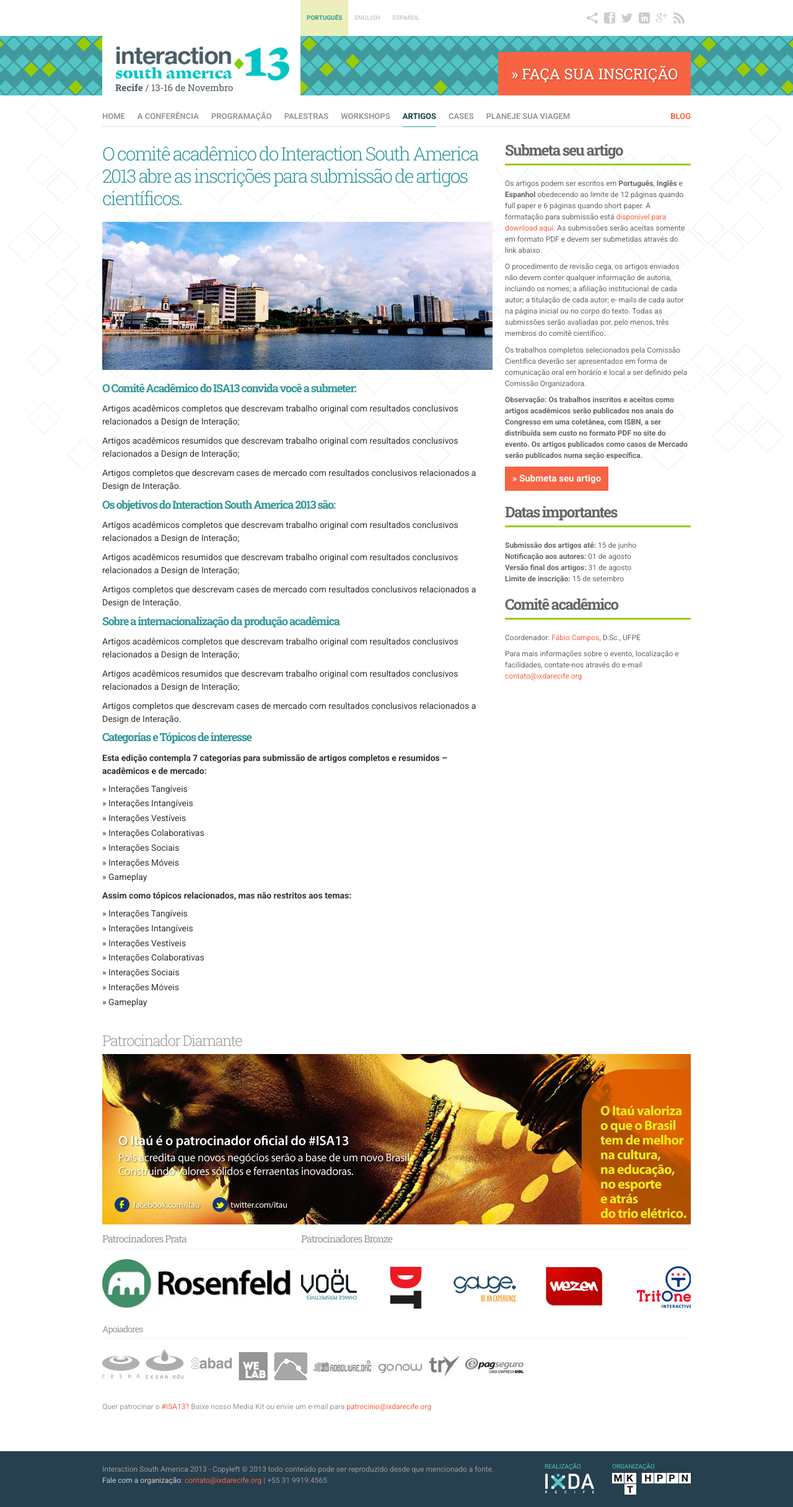
After one commit to ramonvictor/isa2013, a PHP site: page /artigo.html in a window 1280 px wide. The commit adds this page. Shown: the whole page at 62% size. Run offline with PHP 8.4, Linux system fonts and the light colour scheme; some libraries are stand-ins or nearby versions.

Commit message:
frontend: call for articles page

```diff
--- /dev/null
+++ b/artigo.html
@@ -0,0 +1,282 @@
+<!doctype html>
+<!--[if lt IE 7]> <html class="no-js lt-ie9 lt-ie8 lt-ie7" lang="pt-br"> <![endif]-->
+<!--[if IE 7]>    <html class="no-js lt-ie9 lt-ie8" lang="pt-br"> <![endif]-->
+<!--[if IE 8]>    <html class="no-js lt-ie9" lang="pt-br"> <![endif]-->
+<!--[if gt IE 8]><!--> <html class="no-js" lang="pt-br"> <!--<![endif]-->
+<head>
+	<meta charset="utf-8">
+	<meta http-equiv="X-UA-Compatible" content="IE=edge,chrome=1">
+
+	<title>Interaction South America 13 - Recife / Brasil</title>
+
+	<!-- meta -->
+	<meta name="description" content="">
+	<meta name="author" content="">
+	<meta name="viewport" content="width=device-width">
+
+	<!-- author -->
+	<link type="text/plain" rel="author" href="humans.txt" />
+
+	<!-- main style -->
+	<link href='http://fonts.googleapis.com/css?family=Roboto:400,700' rel='stylesheet' type='text/css'>
+	<link href="http://fonts.googleapis.com/css?family=Roboto+Slab:400,300,700" rel="stylesheet" type="text/css">
+	<link rel="stylesheet" href="css/style.css">
+
+	<!--[if lte IE 7]><script src="js/lte-ie7.js"></script><![endif]-->
+
+	<!-- modernizr -->
+	<script src="js/rv-modernizr.js"></script>
+
+	<!--[if lt IE 9]>
+	<script src="http://html5shiv.googlecode.com/svn/trunk/html5.js"></script>
+	<![endif]-->
+
+	<!-- GA -->
+	<script>
+		// var _gaq = _gaq || [];
+		// _gaq.push(['_setAccount', 'UA-XXXXXXXX-1']);
+		// _gaq.push(['_setDomainName', 'exemple.com']);
+		// _gaq.push(['_setAllowLinker', true]);
+		// _gaq.push(['_trackPageview']);
+
+		// (function() {
+		// var ga = document.createElement('script'); ga.type = 'text/javascript'; ga.async = true;
+		// ga.src = ('https:' == document.location.protocol ? 'https://ssl' : 'http://www') + '.google-analytics.com/ga.js';
+		// var s = document.getElementsByTagName('script')[0]; s.parentNode.insertBefore(ga, s);
+		// })();
+	</script>
+</head>
+<body>
+<p class="hide"><a href="#main-content" tabindex="1">Pular a navegação e ir direto para o conteúdo</a></p>
+<header id="hd-wrapper">
+	<div id="hd" class="centered">
+		<div id="top-bar group">
+			<ul class="isa13-social group">
+				<li>
+					<a href="#" class="icon-alone fs-16">
+						<span aria-hidden="true" data-icon="&#x73;"></span>
+						<span class="screen-reader-text">Share</span>
+					</a>
+				</li>
+				<li>
+					<a href="#" class="icon-alone">
+						<span aria-hidden="true" data-icon="&#x66;"></span>
+						<span class="screen-reader-text">Facebook</span>
+					</a>
+				</li>
+				<li>
+					<a href="#" class="icon-alone">
+						<span aria-hidden="true" data-icon="&#x74;"></span>
+						<span class="screen-reader-text">Twitter</span>
+					</a>
+				</li>
+				<li>
+					<a href="#" class="icon-alone">
+						<span aria-hidden="true" data-icon="&#x6c;"></span>
+						<span class="screen-reader-text">LinkedIn</span>
+					</a>
+				</li>
+				<li>
+					<a href="#" class="icon-alone">
+						<span aria-hidden="true" data-icon="&#x67;"></span>
+						<span class="screen-reader-text">Google Plus</span>
+					</a>
+				</li>
+				<li>
+					<a href="#" class="icon-alone fs-16">
+						<span aria-hidden="true" data-icon="&#x72;"></span>
+						<span class="screen-reader-text">Rss</span>
+					</a>
+				</li>
+			</ul>
+			<ul class="languages-nav group">
+				<li class="current">
+					<a href="#">Português</a>
+				</li>
+				<li>
+					<a href="#">English</a>
+				</li>
+				<li>
+					<a href="#">Español</a>
+				</li>
+			</ul>
+		</div>
+		<div class="clr group">
+			<div class="vcard">
+				<span class="fn">
+					<a href="index.html" class="url" rel="me" title="Interaction South America 13 (Página Inicial)">
+						<img src="img/isa-2013-brand.png" height="68" width="291" alt="" />
+						<span class="place-date"><strong>Recife</strong> / 13-16 de Novembro</span>
+					</a>
+				</span>
+			</div><!-- vcard -->
+			<nav class="register-wrapper right">
+				<a href="#" class="big-btn" class="dropdown-toggle" tabindex="2" data-toggle="dropdown" data-hover="dropdown" data-delay="300" data-close-others="true">&raquo; Faça sua inscrição</a>
+				<div class="register-subnav dropdown-menu hide" role="menu">
+					<p class="register-subnav-title"><strong class="c-brown">Early Bird</strong> - até dia 21/05/13</p>
+					<ul>
+						<li class="group"><a href="#"><span class="brown-pencil-icon icon"></span>
+							<span class="text left">Profissional</span>
+							<span class="fw-bold text right">R$ 400,00</span>
+
+						</a></li>
+						<li class="group"><a href="#"><span class="brown-glasses-icon icon"></span>
+							<span class="text left">Professor</span>
+							<span class="fw-bold text right">R$ 300,00</span>
+						</a></li>
+						<li class="group"><a href="#"><span class="brown-university-icon icon"></span>
+							<span class="text left">Estudante</span>
+							<span class="fw-bold text right">R$ 200,00</span>
+						</a></li>
+						<li class="group"><a href="#"><span class="brown-workshop-icon icon"></span>
+							<span class="text left">Workshop</span>
+							<span class="fw-bold text right">R$ 150,00</span>
+						</a></li>
+					</ul>
+				</div>
+			</nav>
+
+			<nav id="main-nav" class="clr group">
+				<ul class="group">
+					<li><a href="index.html" title="Ir para: página inicial" tabindex="2">Home</a></li>
+					<li><a href="#" title="Ir para: página inicial" tabindex="2">A Conferência</a></li>
+					<li><a href="#" title="Ir para: página inicial" tabindex="2">Programação</a></li>
+					<li><a href="palestras.html" title="Ir para: página inicial" tabindex="2">Palestras</a></li>
+					<li><a href="#" title="Ir para: página inicial" tabindex="2">Workshops</a></li>
+					<li class="current"><a href="#" title="Ir para: página inicial" tabindex="2">Artigos</a></li>
+					<li><a href="#" title="Ir para: página inicial" tabindex="2">Cases</a></li>
+					<li><a href="#" title="Ir para: página inicial" tabindex="2">Planeje sua viagem</a></li>
+					<li class="right"><a href="#">Blog</a></li>
+				</ul>
+			</nav>
+		</div>
+	</div>
+</header>
+<div id="main-content" role="main" class="centered">
+	<div id="content">
+		<h1 class="content-title c-green">O comitê acadêmico do Interaction South America 2013 abre as inscrições para submissão de artigos científicos.</h1>
+		<div class="mb-20">
+			<img src="img/image-content-slin.jpg" height="239" width="630" alt="">
+		</div>
+		<div id="slider-pager" class="slider-nav mb-20"></div>
+		<div class="content-entry ff-roboto">
+			<h2>O Comitê Acadêmico do ISA13 convida você a submeter:</h2>
+			<p>Artigos acadêmicos completos que descrevam trabalho original com resultados conclusivos relacionados a Design de Interação;</p>
+			<p>Artigos acadêmicos resumidos que descrevam trabalho original com resultados conclusivos relacionados a Design de Interação;</p>
+			<p>Artigos completos que descrevam cases de mercado com resultados conclusivos relacionados a Design de Interação.</p>
+			<h2>Os objetivos do Interaction South America 2013 são:</h2>
+			<p>Artigos acadêmicos completos que descrevam trabalho original com resultados conclusivos relacionados a Design de Interação;</p>
+			<p>Artigos acadêmicos resumidos que descrevam trabalho original com resultados conclusivos relacionados a Design de Interação;</p>
+			<p>Artigos completos que descrevam cases de mercado com resultados conclusivos relacionados a Design de Interação.</p>
+			<h2>Sobre a internacionalização da produção acadêmica</h2>
+			<p>Artigos acadêmicos completos que descrevam trabalho original com resultados conclusivos relacionados a Design de Interação;</p>
+			<p>Artigos acadêmicos resumidos que descrevam trabalho original com resultados conclusivos relacionados a Design de Interação;</p>
+			<p>Artigos completos que descrevam cases de mercado com resultados conclusivos relacionados a Design de Interação.</p>
+			<h2>Categorias e Tópicos de interesse</h2>
+			<p><strong>Esta edição contempla 7 categorias para submissão de artigos completos e resumidos – acadêmicos e de mercado:</strong></p>
+			<ul>
+				<li>» Interações Tangíveis</li>
+				<li>» Interações Intangíveis</li>
+				<li>» Interações Vestíveis</li>
+				<li>» Interações Colaborativas</li>
+				<li>» Interações Sociais</li>
+				<li>» Interações Móveis</li>
+				<li>» Gameplay</li>
+			</ul>
+			<p><strong>Assim como tópicos relacionados, mas não restritos aos temas:</strong></p>
+			<ul>
+				<li>» Interações Tangíveis</li>
+				<li>» Interações Intangíveis</li>
+				<li>» Interações Vestíveis</li>
+				<li>» Interações Colaborativas</li>
+				<li>» Interações Sociais</li>
+				<li>» Interações Móveis</li>
+				<li>» Gameplay</li>
+			</ul>
+		</div>
+	</div>
+	<div id="sidebar">
+		<section class="mb-20">
+			<h2 class="sidebar-main-title">Submeta seu artigo</h2>
+			<div class="article-sidebar-text">
+				<p>Os artigos podem ser escritos em <strong>Português</strong>, <strong>Inglês</strong> e <strong>Espanhol</strong> obedecendo ao limite de 12 páginas quando full paper e 6 páginas quando short paper. A formatação para submissão está <a href="#">disponível para download aqui</a>. As submissões serão aceitas somente em formato PDF e devem ser submetidas através do link abaixo.</p>
+				<p>O procedimento de revisão cega, os artigos enviados não devem conter qualquer informação de autoria, incluindo os nomes; a afiliação institucional de cada autor; a titulação de cada autor; e- mails de cada autor na página inicial ou no corpo do texto. Todas as submissões serão avaliadas por, pelo menos, três membros do comitê científico.</p>
+				<p>Os trabalhos completos selecionados pela Comissão Científica deverão ser apresentados em forma de comunicação oral em horário e local a ser definido pela Comissão Organizadora.</p>
+				<p><strong>Observação: Os trabalhos inscritos e aceitos como artigos acadêmicos serão publicados nos anais do Congresso em uma coletânea, com ISBN, a ser distribuída sem custo no formato PDF no site do evento. Os artigos publicados como casos de Mercado serão publicados numa seção específica.</strong></p>
+				<a href="#" class="orange-btn fs-15 fw-bold">» Submeta seu artigo</a>
+			</div>
+		</section>
+		<section class="mb-20">
+			<h2 class="sidebar-main-title">Datas importantes</h2>
+			<div class="article-sidebar-text">
+				<p><strong>Submissão dos artigos até:</strong> 15 de junho<br>
+				<strong>Notificação aos autores:</strong> 01 de agosto<br>
+				<strong>Versão final dos artigos:</strong> 31 de agosto<br>
+				<strong>Limite de inscrição:</strong> 15 de setembro</p>
+			</div>
+		</section>
+		<section class="mb-20">
+			<h2 class="sidebar-main-title">Comitê acadêmico</h2>
+			<div class="article-sidebar-text">
+				<p>Coordenador: <a href="#">Fábio Campos</a>, D.Sc., UFPE</p>
+				<p>Para mais informações sobre o evento, localização e facilidades, contate-nos através do e-mail <a href="mailto:contato@ixdarecife.org">contato@ixdarecife.org</a></p>
+			</div>
+		</section>
+	</div>
+</div>
+<footer id="ft-wrapper" class="clr">
+	<div class="centered">
+		<section class="diamond-sponsor itau-big-banner">
+			<h2 class="title c-gray fw-light">Patrocinador Diamante</h2>
+			<img src="img/itau-big-banner.jpg" height="275" width="950" alt="">
+		</section>
+		<section class="sponsors">
+			<div class="left box">
+				<h3 class="underlined-title fs-16 c-gray">Patrocinadores Prata</h3>
+				<img src="img/sponsors/rosenfeld-brand.jpg" height="82" width="310" alt="">
+			</div>
+			<div class="right box">
+				<h3 class="underlined-title fs-16 c-gray">Patrocinadores Bronze</h3>
+				<img src="img/sponsors/sponsors-brand.jpg" height="82" width="629" alt="">
+			</div>
+			<div class="clr mb-30">
+				<h4 class="underlined-title c-gray fs-14">Apoiadores</h4>
+				<img src="img/sponsors/supporters-brand.jpg" height="56" width="680" alt="">
+			</div>
+			<p class="fs-12 ff-roboto c-gray">Quer patrocinar o <a href="#">#ISA13?</a> Baixe nosso Media Kit ou envie um e-mail para <a href="#">patrocinio@ixdarecife.org</a></p>
+		</section>
+	</div>
+	<div id="ft-bar">
+		<div class="centered group">
+			<ul class="credits group">
+				<li>
+					<span class="credits-label ff-roboto">Realização</span>
+					<a href="#">
+					<img src="img/ixda-recife-brand.png" height="35" width="84" alt="">
+					</a>
+				</li>
+				<li>
+					<span class="credits-label ff-roboto">Organização</span>
+					<a href="#">
+					<img src="img/mkt-hppn-brand.png" height="35" width="127" alt="">
+					</a>
+				</li>
+			</ul>
+			<p class="ff-roboto fs-12 c-gray">Interaction South America 2013 - Copyleft © 2013 todo conteúdo pode ser reproduzido desde que mencionado a fonte.<br>
+			<span class="c-gray-light">Fale com a organização</span>: <a href="#">contato@ixdarecife.org</a> | +55 31 9919.4565</p>
+		</div>
+	</div>
+</footer>
+<!--[if lt IE 9]>
+<script src="http://ajax.googleapis.com/ajax/libs/jquery/1.9.1/jquery.min.js"></script>
+<script>window.jQuery || document.write('<script src="js/jquery-1.9.1.min.js"><\/script>')</script>
+<![endif]-->
+<!--[if gte IE 9]><!-->
+<script src="http://ajax.googleapis.com/ajax/libs/jquery/2.0.0/jquery.min.js"></script>
+<script>window.jQuery || document.write('<script src="js/jquery-2.0.0.min.js"><\/script>')</script>
+<!--<![endif]-->
+<script src="js/hover-dropdown.min.js"></script>
+<script src="js/cycle.js"></script>
+<script src="js/isa2013.fn.js"></script>
+</body>
+</html>
--- a/css/sass/globals/_default-tag.scss
+++ b/css/sass/globals/_default-tag.scss
@@ -27,14 +27,15 @@ a {
   color: $orange;
   text-decoration: none;
   @include single-transition(color, .2s, linear);
+  &:focus {
+    outline: thin dotted;
+  }
+  &:hover,&:active {
+    outline: 0;
+    text-decoration: none;
+  }
 }
-a:focus {
-  outline: thin dotted
-}
-a:hover,a:active {
-  outline: 0;
-  text-decoration: none
-}
+
 img{
   vertical-align: middle; // avoid bottom space
 }
--- a/css/sass/globals/_global.scss
+++ b/css/sass/globals/_global.scss
@@ -57,6 +57,9 @@
 
 .c-orange{
 	color: $orange;
+	&:hover{
+		color: darken($orange, 15%);
+	}
 }
 
 // spacers
@@ -93,6 +96,17 @@
 	background: $orange;
 	display: inline-block;
 	padding: 5px 7px;
+}
+
+.orange-btn{
+	color: #fff;
+	padding: 12px;
+	display: inline-block;
+	background: $orange;
+	@include single-transition(all, .2s, linear);
+	&:hover{
+		background: darken($orange, 10%);
+	}
 }
 
 // font sizes
--- a/css/sass/globals/_modules.scss
+++ b/css/sass/globals/_modules.scss
@@ -62,6 +62,20 @@
 }
 .content-entry{
 	font-size: 14px;
+	h2{
+		font-family: "Roboto Slab";
+		font-weight: 600;
+		font-size: 18px;
+		margin-bottom: .8em;
+		color: $green;
+	}
+	ul,ol{
+		margin-bottom: .8em;
+	}
+	li{
+		line-height: 120%;
+		margin-bottom: .5em;
+	}
 }
 
 .sidebar-main-title{
@@ -71,6 +85,12 @@
 	padding-bottom: 10px;
 	border-bottom: 3px solid $melon-green;
 	margin-bottom: 20px;
+}
+
+.article-sidebar-text{
+	font-size: 12px;
+	font-family: "Roboto";
+	color: #666;
 }
 
 .attractions-list{
--- a/css/style.css
+++ b/css/style.css
@@ -160,11 +160,9 @@ a {
   -o-transition: color 0.2s linear;
   transition: color 0.2s linear;
 }
-
 a:focus {
   outline: thin dotted;
 }
-
 a:hover, a:active {
   outline: 0;
   text-decoration: none;
@@ -247,6 +245,20 @@ p {
 .content-entry {
   font-size: 14px;
 }
+.content-entry h2 {
+  font-family: "Roboto Slab";
+  font-weight: 600;
+  font-size: 18px;
+  margin-bottom: .8em;
+  color: #339999;
+}
+.content-entry ul, .content-entry ol {
+  margin-bottom: .8em;
+}
+.content-entry li {
+  line-height: 120%;
+  margin-bottom: .5em;
+}
 
 .sidebar-main-title {
   font-size: 24px;
@@ -255,6 +267,12 @@ p {
   padding-bottom: 10px;
   border-bottom: 3px solid #99cc00;
   margin-bottom: 20px;
+}
+
+.article-sidebar-text {
+  font-size: 12px;
+  font-family: "Roboto";
+  color: #666;
 }
 
 .attractions-list > li {
@@ -966,6 +984,9 @@ p {
 .c-orange {
   color: #f76443;
 }
+.c-orange:hover {
+  color: #e4320a;
+}
 
 .mb-30 {
   margin-bottom: 30px;
@@ -1005,6 +1026,20 @@ p {
   background: #f76443;
   display: inline-block;
   padding: 5px 7px;
+}
+
+.orange-btn {
+  color: #fff;
+  padding: 12px;
+  display: inline-block;
+  background: #f76443;
+  -webkit-transition: all 0.2s linear;
+  -moz-transition: all 0.2s linear;
+  -o-transition: all 0.2s linear;
+  transition: all 0.2s linear;
+}
+.orange-btn:hover {
+  background: #f53c12;
 }
 
 .fs-11 {
```
Also changed, not shown: img/image-content-slin.jpg (added).
